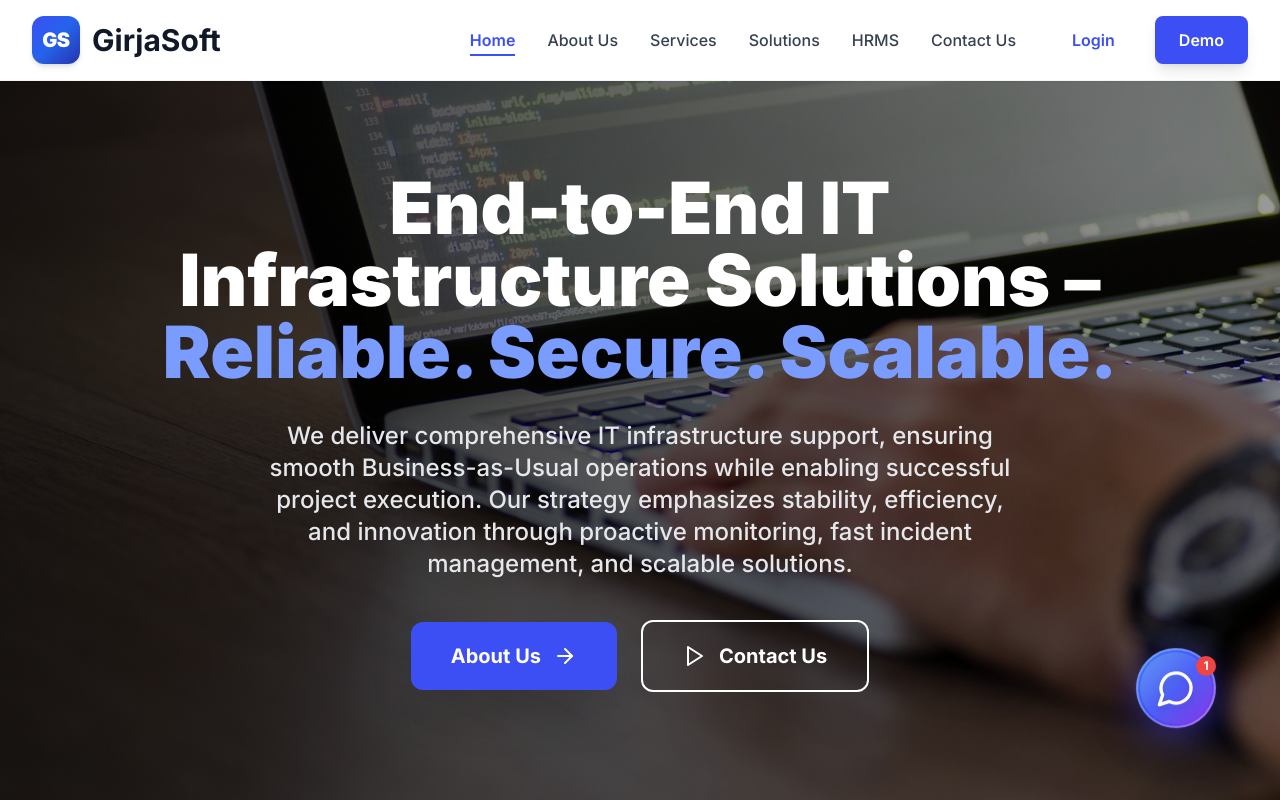
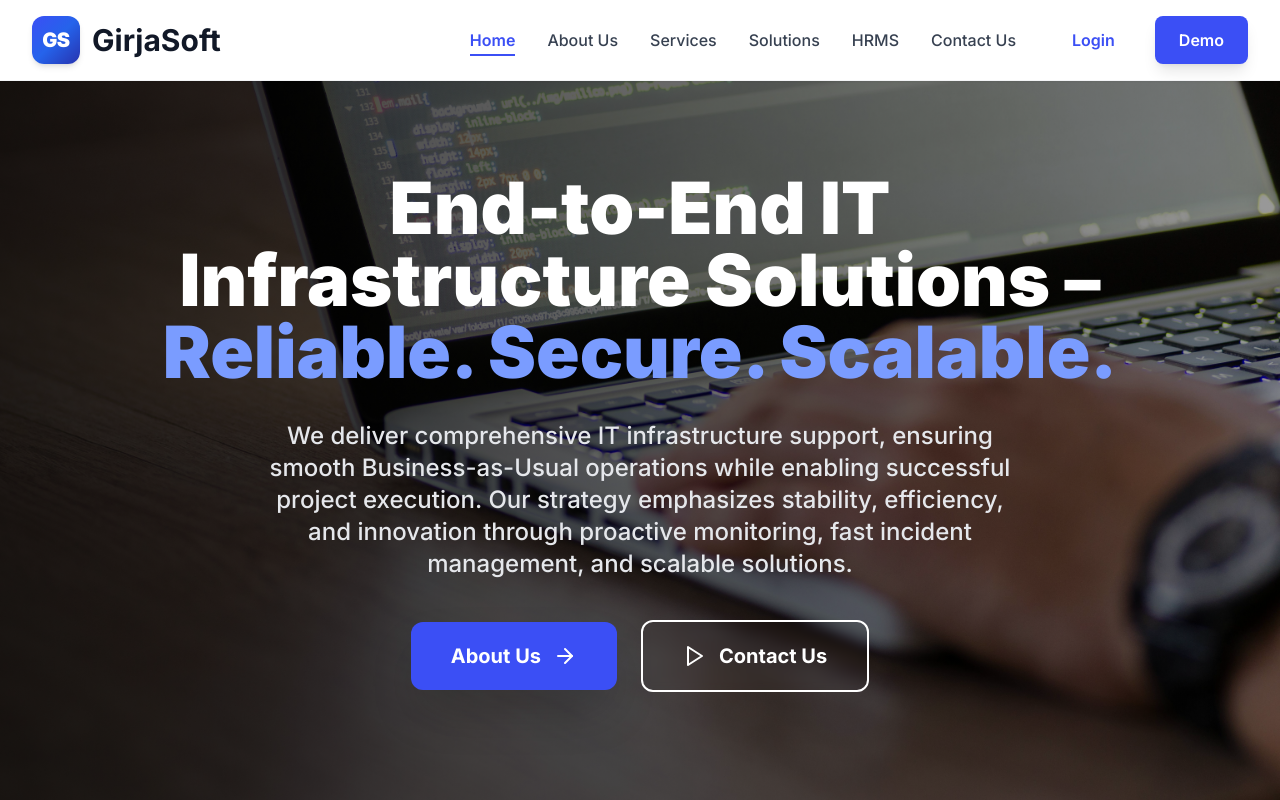
Before and after one commit to shwetabh2002/maniish, a Next.js app: page / in a window 1280 px wide. Shown: the top 800 px of the page. Built offline with nearby package versions, Linux system fonts and the light colour scheme.

Commit message:
removed / commented chatbot

```diff
--- a/src/app/layout.tsx
+++ b/src/app/layout.tsx
@@ -1,7 +1,7 @@
 import type { Metadata } from 'next'
 import { Inter } from 'next/font/google'
 import './globals.css'
-import ChatBot from '@/components/ChatBot'
+// import ChatBot from '@/components/ChatBot'
 
 const inter = Inter({
   subsets: ['latin'],
@@ -149,7 +149,7 @@ export default function RootLayout({
       </head>
       <body className={`${inter.className} antialiased`}>
         {children}
-        <ChatBot />
+        {/* <ChatBot /> */}
       </body>
     </html>
   )
```
